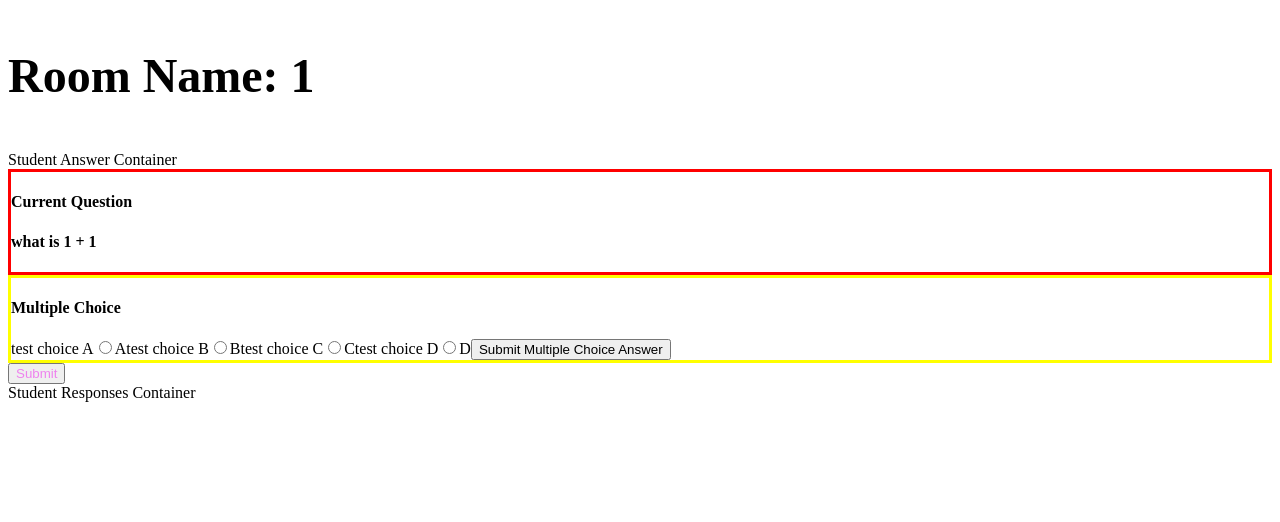
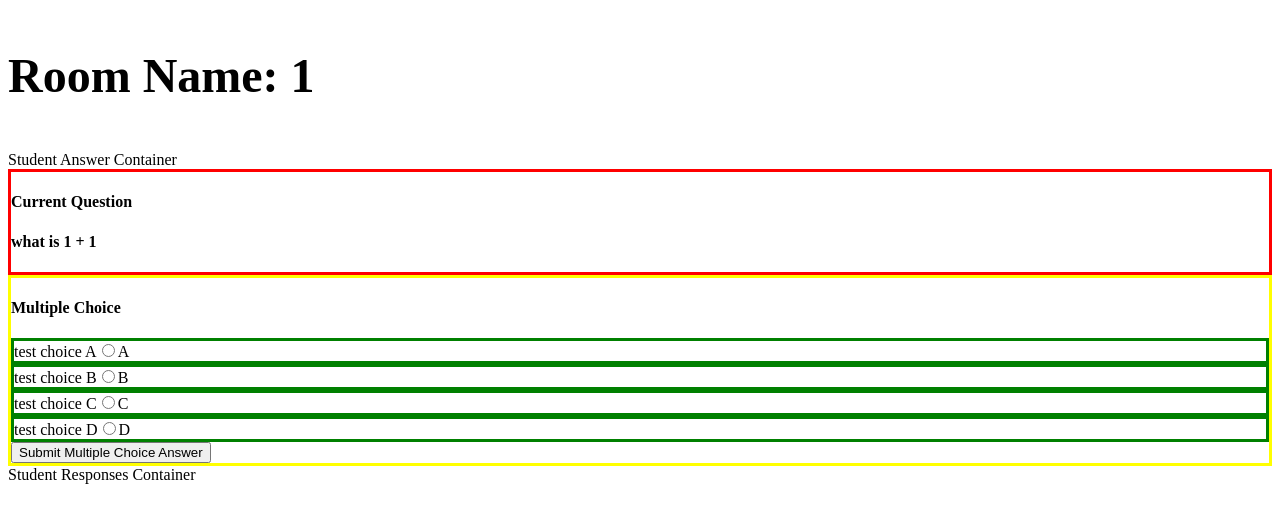
Before and after one commit to stanleyhuang16/thinkquiry, a React (Create React App) app: page /1 in a window 1280 px wide. Shown: the top 522 px of the page. Built offline with nearby package versions, Linux system fonts and the light colour scheme; the HTML template or start-up script is replaced by a standard one.

Commit message:
clean up code in StudentAnswerContainer

```diff
--- a/src/containers/StudentAnswerContainer.jsx
+++ b/src/containers/StudentAnswerContainer.jsx
@@ -16,6 +16,10 @@ border: solid yellow;
 
 const SubmitButton = styled.button`
 color: violet;
+`;
+
+const AnswerBox = styled.div`
+border: solid green;
 `;
 
 function StudentAnswerContainer(props) {
@@ -87,22 +91,30 @@ function StudentAnswerContainer(props) {
         <ResponseDisplayMultiple>
           <h4>Multiple Choice</h4>
           <form onSubmit={handleSubmitAnswer}>
+            <AnswerBox>
             {mCChoices['A']}
             <label>
               <input type='radio' value='A' checked={multipleChoiceAnswer === 'A'} onChange={handleChangeMultiple}/>A
             </label>
+            </AnswerBox>
+            <AnswerBox>
             {mCChoices['B']}
             <label>
               <input type='radio' value='B' checked={multipleChoiceAnswer === 'B'} onChange={handleChangeMultiple}/>B
             </label>
+            </AnswerBox>
+            <AnswerBox>
             {mCChoices['C']}
             <label>
               <input type='radio' value='C' checked={multipleChoiceAnswer === 'C'} onChange={handleChangeMultiple}/>C
             </label>
+            </AnswerBox>
+            <AnswerBox>
             {mCChoices['D']}
             <label>
               <input type='radio' value='D' checked={multipleChoiceAnswer === 'D'} onChange={handleChangeMultiple}/>D
             </label>
+            </AnswerBox>
             <input type='submit' value='Submit Multiple Choice Answer'/>
           </form>
         </ResponseDisplayMultiple>
@@ -119,9 +131,6 @@ function StudentAnswerContainer(props) {
           </form>
         </ResponseDisplayShort>
       )}
-      <SubmitButton>
-        Submit
-      </SubmitButton>
     </>
   );
 }
```
